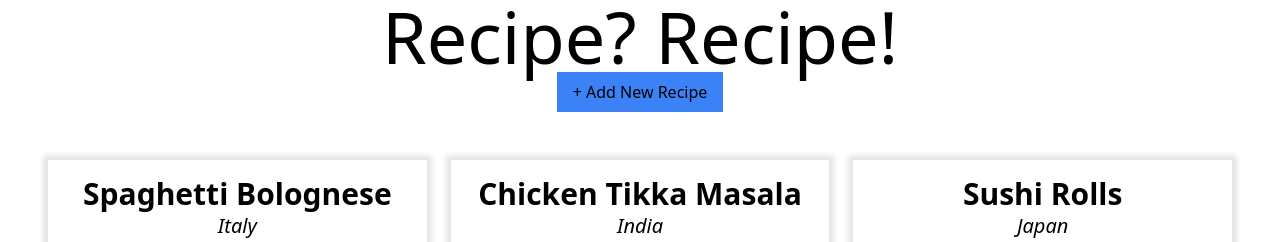
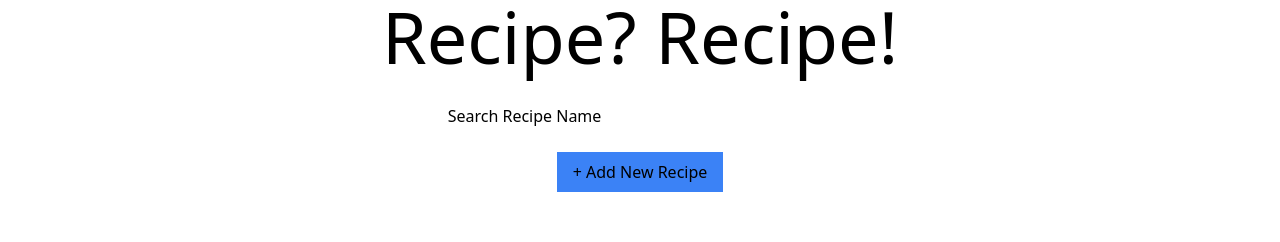
Before and after one commit to NDasalla/RecipeFinder, a React (Vite) app: page / in a window 1280 px wide. Shown: the top 242 px of the page. Built offline with nearby package versions, Linux system fonts and the light colour scheme.

Commit message:
implemented searchbar, todo: style searchbar and finish modal

```diff
--- a/package.json
+++ b/package.json
@@ -18,8 +18,8 @@
     "@types/react-dom": "^18.0.11",
     "@vitejs/plugin-react": "^4.0.0",
     "autoprefixer": "^10.4.14",
-    "eslint": "^8.38.0",
-    "eslint-plugin-react": "^7.32.2",
+    "eslint": "^6.6.0",
+    "eslint-plugin-react": "^7.25.3",
     "eslint-plugin-react-hooks": "^4.6.0",
     "eslint-plugin-react-refresh": "^0.3.4",
     "postcss": "^8.4.24",
--- a/src/App.jsx
+++ b/src/App.jsx
@@ -1,14 +1,16 @@
-import { useState } from "react";
+import { useEffect, useState } from "react";
 import "./App.css";
 // import Recipes from "./components/Recipes";
 import AddRecipeForm from "./components/AddRecipeForm";
 import RecipeCard from "./components/RecipeCard";
+import SearchBar from "./components/SearchBar";
 import Modal from "./ui/Modal";
 import recipeData from "./utils/recipeData";
 
 const App = () => {
   const [recipes, setRecipes] = useState(recipeData);
   const [isModalVisible, setIsModalVisible] = useState(false);
+  const [search, setSearch] = useState("");
 
   const showModal = () => {
     setIsModalVisible(true);
@@ -31,15 +33,24 @@ const App = () => {
     <RecipeCard recipe={recipe} key={i} />
   ));
 
+  useEffect(() => {
+    setRecipes(
+      recipeData.filter((recipe) => {
+        return recipe.name.toUpperCase().includes(search.toUpperCase());
+      })
+    );
+  }, [search]);
+
   /*TODOS
     - navbar, margin/padding
   */
   return (
     <div className="max-w-7xl mx-auto text-center">
-      <p className="text-7xl">Recipe? Recipe!</p>
+      <p className="text-7xl pb-8">Recipe? Recipe!</p>
+      <SearchBar search={search} setSearch={setSearch} />
       <div>
         <button
-          className="bg-blue-500 px-4 py-2 hover:bg-blue-600 transition"
+          className="bg-blue-500 px-4 py-2 my-6 hover:bg-blue-600 transition"
           onClick={showModal}
         >
           + Add New Recipe
--- /dev/null
+++ b/src/components/SearchBar.jsx
@@ -0,0 +1,44 @@
+import { PropTypes } from "prop-types";
+
+const SearchBar = ({ search, setSearch }) => {
+  const searchHandler = (e) => {
+    setSearch(e.target.value);
+  };
+
+  //  const maxLengthHandler = (e) => {
+  //      setMaxLength(e.target.value);
+  //  }
+
+  //  const sortHandler = (e) => {
+  //      sortByLength(e.target.value);
+  //  }
+
+  // const sortByLength = () => {
+  //     if(sortValue = false){
+  //         sortValue = true;
+  //         setSortValue = sortValue;
+  //     }
+  // }
+
+  return (
+    <div className="flex justify-center">
+      <label htmlFor="search">Search Recipe Name</label>
+      <input
+        type="text"
+        name="search"
+        onChange={searchHandler}
+        value={search}
+      />
+      {/* <label htmlFor="max-length">Max Length</label>
+         <input type="number" name="max-length" onChange={maxLengthHandler} value={maxLength} />
+         <button onClick = {sortHandler}>Sort</button> */}
+    </div>
+  );
+};
+
+SearchBar.propTypes = {
+  search: PropTypes.string,
+  setSearch: PropTypes.func,
+};
+
+export default SearchBar;
--- a/src/ui/Modal.jsx
+++ b/src/ui/Modal.jsx
@@ -1,3 +1,5 @@
+import { PropTypes } from "prop-types";
+
 function Modal({ isVisible, hideModal, children }) {
   if (!isVisible) {
     return null;
@@ -5,19 +7,25 @@ function Modal({ isVisible, hideModal, children }) {
   return (
     <div
       onClick={hideModal}
-      className="fixed inset-0 bg-black bg-opacity-25 backdrop-blur-sm flex justify-items-center items-center"
+      className="fixed inset-0 bg-black bg-opacity-40 backdrop-blur-md flex justify-items-center items-center"
     >
       <div
         onClick={(e) => e.stopPropagation()}
-        className="max-w-xl w-144 mx-auto flex flex-col"
+        className="text-white max-w-xl w-144 mx-auto flex flex-col"
       >
         <button onClick={hideModal} className="text-xl place-self-end">
           X
         </button>
-        <div className="bg-green text-gray-800 p-8">{children}</div>
+        <div className="text-white bg-green p-8">{children}</div>
       </div>
     </div>
   );
 }
 
+Modal.propTypes = {
+  isVisible: PropTypes.bool,
+  hideModal: PropTypes.func,
+  children: PropTypes.any,
+};
+
 export default Modal;
```
Also changed, not shown: 1 other file (tests, documents, lock files or other folders).
